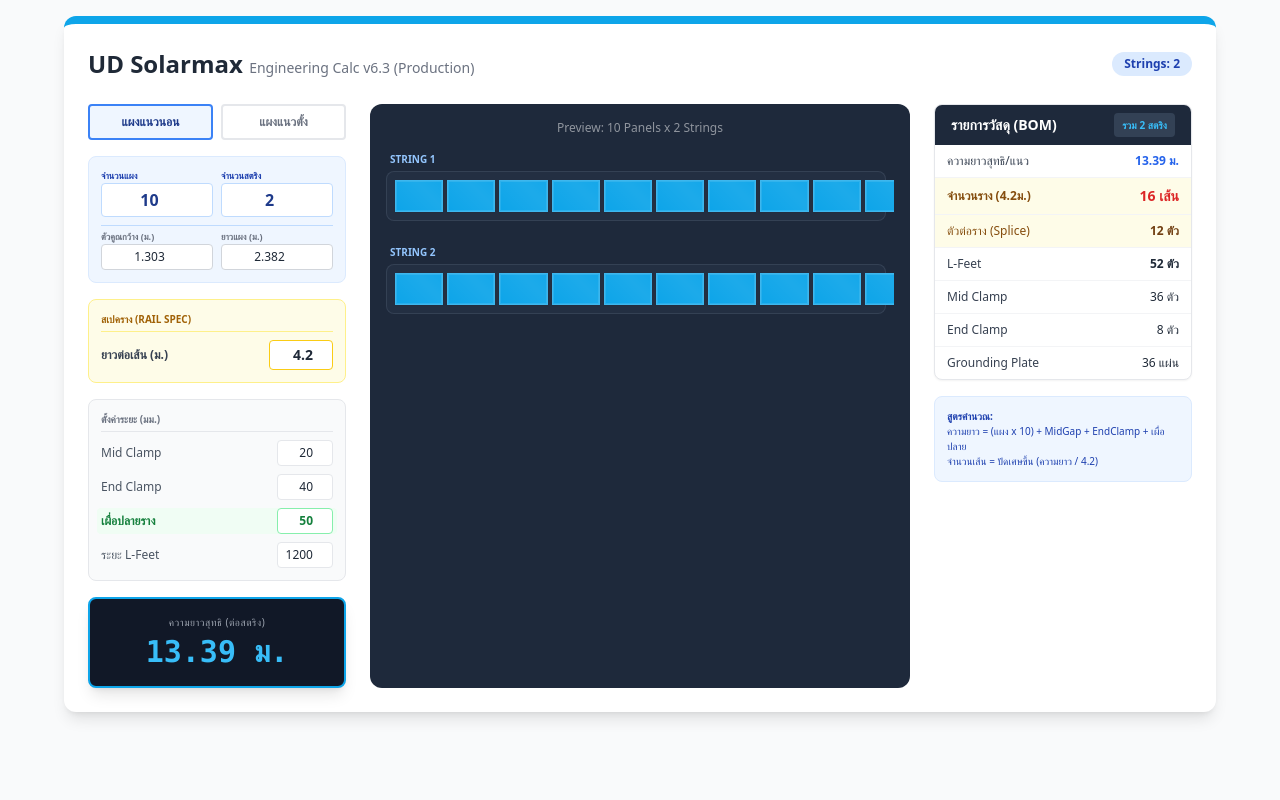
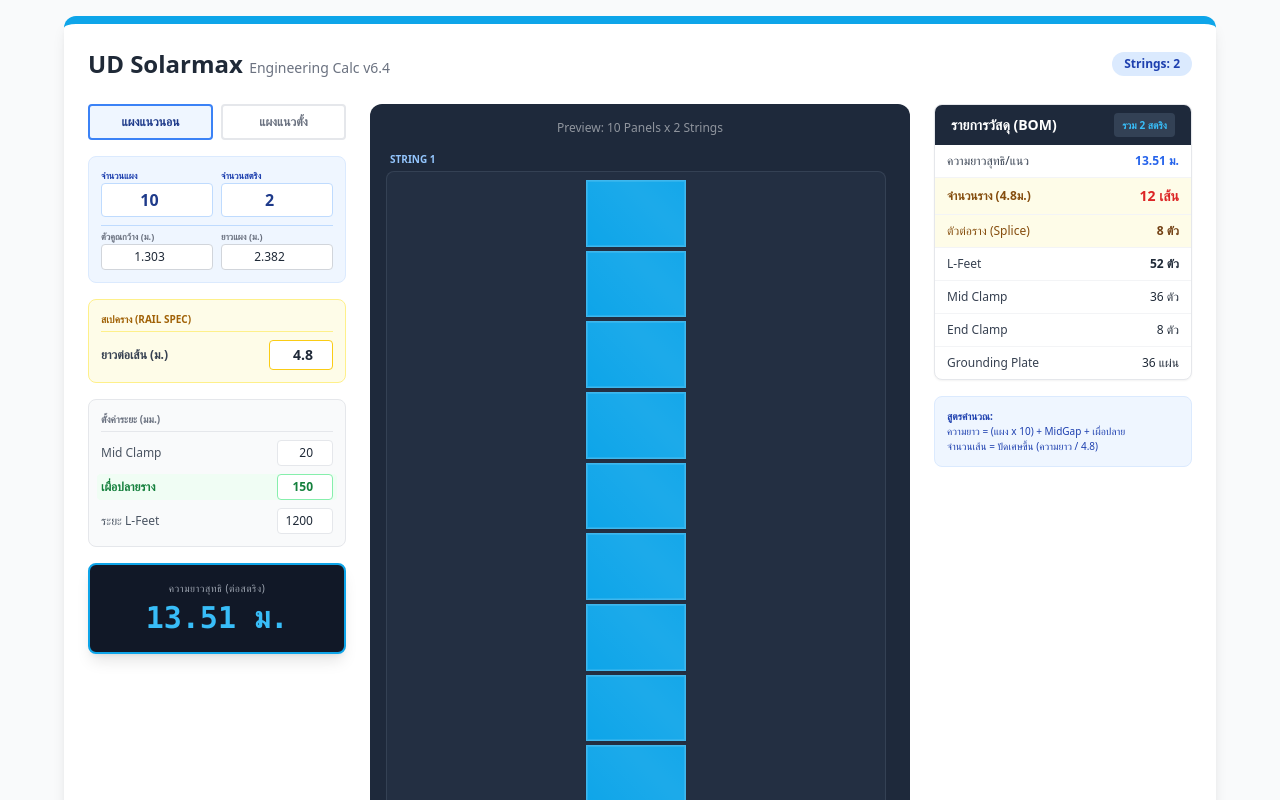
Before and after one commit to udsolarmax/udsolarmax_pv_calulation, a React (Create React App) app: page / in a window 1280 px wide. Shown: the top 800 px of the page. Built offline with nearby package versions, Linux system fonts and the light colour scheme.

Commit message:
Update App.js

```diff
--- a/src/App.js
+++ b/src/App.js
@@ -10,34 +10,32 @@ export default function App() {
   const [panelWidth, setPanelWidth] = useState(1.303);
   const [panelLength, setPanelLength] = useState(2.382);
 
-  // --- 2. Advanced Settings (ละเอียดขึ้น) ---
-  const [railUnitLen, setRailUnitLen] = useState(4.20); // ความยาวรางมาตรฐานต่อเส้น (เมตร)
+  // --- 2. Advanced Settings ---
+  const [railUnitLen, setRailUnitLen] = useState(4.80); // ปรับ default ตามรูปของคุณ (Image 10)
   const [midClamp, setMidClamp] = useState(20);    // มม.
-  const [endClamp, setEndClamp] = useState(40);    // มม. (เฉพาะตัว Clamp)
-  const [overhang, setOverhang] = useState(50);    // มม. (ระยะเผื่อปลายราง)
+  // REMOVED: const [endClamp, setEndClamp] = useState(40);  <-- ลบการตั้งค่า End Clamp ออก
+  const [overhang, setOverhang] = useState(150);   // มม. (ระยะเผื่อปลายราง) - ปรับ default ตามรูป
   const [lFeetDist, setLFeetDist] = useState(1200); // มม.
 
   // --- 3. สูตรคำนวณ (Calculation Logic) ---
 
   // A. ความยาวเชิงเรขาคณิต (Total Geometry Length)
-  // สูตร: (PanelZone) + (MidGaps) + (EndClamps) + (Overhangs)
+  // สูตรใหม่: (PanelZone) + (MidGaps) + (Overhangs)  <-- เอา EndClamps ออกจากสูตร
   const totalPanelWidth = panels * panelWidth;
   const totalMidGaps = (panels > 0 ? panels - 1 : 0) * (midClamp / 1000);
-  const totalEndClamps = 2 * (endClamp / 1000);
+  // REMOVED: const totalEndClamps = 2 * (endClamp / 1000);
   const totalOverhangs = 2 * (overhang / 1000);
 
-  const railLengthPerString = totalPanelWidth + totalMidGaps + totalEndClamps + totalOverhangs;
+  const railLengthPerString = totalPanelWidth + totalMidGaps + totalOverhangs;
 
   // B. คำนวณวัสดุ (BOM)
   const totalRailLines = 2 * strings; // จำนวนแนวรางทั้งหมด
 
   // B1. จำนวนรางที่ต้องสั่ง (เส้น)
-  // เอาความยาวที่ต้องใช้ หารด้วย ความยาวรางมาตรฐาน แล้วปัดขึ้น
   const barsPerLine = Math.ceil(railLengthPerString / railUnitLen);
   const totalBars = barsPerLine * totalRailLines;
 
   // B2. ตัวต่อราง (Splice)
-  // ถ้าต้องใช้ราง 2 เส้นต่อกัน ต้องใช้ Splice 1 ตัว (Bars - 1)
   const splicePerLine = barsPerLine > 1 ? barsPerLine - 1 : 0;
   const totalSplices = splicePerLine * totalRailLines;
 
@@ -48,7 +46,7 @@ export default function App() {
   const midClampPerString = (panels > 0 ? panels - 1 : 0) * 2;
   const totalMidClamp = midClampPerString * strings;
 
-  const endClampPerString = 4;
+  const endClampPerString = 4; // จำนวนยังคง 4 ตัวต่อสตริง
   const totalEndClamp = endClampPerString * strings;
 
   return (
@@ -58,7 +56,7 @@ export default function App() {
       <div className="bg-white p-4 md:p-6 rounded-xl shadow-lg w-full max-w-6xl border-t-8 border-[#0ea5e9]">
         <div className="flex flex-col md:flex-row justify-between items-center mb-6">
           <h1 className="text-xl md:text-2xl font-bold text-gray-800">
-            UD Solarmax <span className="block md:inline text-xs md:text-sm font-normal text-gray-500">Engineering Calc v6.3 (Production)</span>
+            UD Solarmax <span className="block md:inline text-xs md:text-sm font-normal text-gray-500">Engineering Calc v6.4</span>
           </h1>
           <div className="mt-2 md:mt-0 px-3 py-1 bg-blue-100 text-blue-800 rounded-full text-xs font-bold">
              Strings: {strings}
@@ -98,7 +96,7 @@ export default function App() {
               </div>
             </div>
 
-             {/* Inputs Group 2: Rail Specs (NEW) */}
+             {/* Inputs Group 2: Rail Specs */}
             <div className="bg-yellow-50 p-3 rounded-lg border border-yellow-200 space-y-2">
                <h3 className="text-[10px] font-bold text-yellow-700 uppercase border-b border-yellow-200 pb-1 mb-1">สเปคราง (Rail Spec)</h3>
                <div className="flex justify-between items-center">
@@ -107,11 +105,11 @@ export default function App() {
                </div>
             </div>
 
-             {/* Inputs Group 3: Distances (Updated) */}
+             {/* Inputs Group 3: Distances (Updated - End Clamp Removed) */}
             <div className="bg-gray-50 p-3 rounded-lg border border-gray-200 space-y-2">
               <h3 className="text-[10px] font-bold text-gray-500 uppercase border-b pb-1 mb-1">ตั้งค่าระยะ (มม.)</h3>
               <div className="flex justify-between items-center"><label className="text-xs text-gray-600">Mid Clamp</label><input type="number" value={midClamp} onChange={(e) => setMidClamp(Number(e.target.value))} className="w-14 border rounded px-1 py-1 text-right text-xs" /></div>
-              <div className="flex justify-between items-center"><label className="text-xs text-gray-600">End Clamp</label><input type="number" value={endClamp} onChange={(e) => setEndClamp(Number(e.target.value))} className="w-14 border rounded px-1 py-1 text-right text-xs" /></div>
+              {/* REMOVED END CLAMP INPUT */}
               <div className="flex justify-between items-center bg-green-50 px-1 -mx-1 rounded"><label className="text-xs text-green-700 font-bold">เผื่อปลายราง</label><input type="number" value={overhang} onChange={(e) => setOverhang(Number(e.target.value))} className="w-14 border border-green-300 rounded px-1 py-1 text-right text-xs font-bold text-green-700" /></div>
               <div className="flex justify-between items-center"><label className="text-xs text-gray-600">ระยะ L-Feet</label><input type="number" value={lFeetDist} onChange={(e) => setLFeetDist(Number(e.target.value))} className="w-14 border rounded px-1 py-1 text-right text-xs" /></div>
             </div>
@@ -130,12 +128,14 @@ export default function App() {
                 {[...Array(strings > 0 ? strings : 1)].map((_, s) => (
                   <div key={s} className="w-full">
                     <div className="text-[10px] text-blue-300 mb-1 ml-1 font-bold">STRING {s+1}</div>
-                    <div className="flex flex-row w-full bg-slate-700/30 p-2 rounded-lg border border-slate-600/50 items-center justify-start gap-px md:gap-1">
+                    {/* UPDATE: เปลี่ยน flex-direction ตามโหมด */}
+                    <div className={`flex ${mode === 'landscape' ? 'flex-col items-center' : 'flex-row'} w-full bg-slate-700/30 p-2 rounded-lg border border-slate-600/50 justify-start gap-px md:gap-1`}>
                         {[...Array(panels > 0 ? panels : 0)].map((_, i) => (
                           <div
                             key={i}
                             style={{
-                                width: `${100 / panels}%`,
+                                // UPDATE: ปรับขนาดและการจัดวางตามโหมด
+                                width: mode === 'landscape' ? '70%' : `${100 / panels}%`,
                                 maxWidth: '100px',
                                 aspectRatio: mode === 'landscape' ? '3/2' : '2/3'
                             }}
@@ -164,7 +164,7 @@ export default function App() {
 
                       {/* ส่วนคำนวณราง */}
                       <tr className="bg-yellow-50">
-                        <td className="px-3 py-2 text-yellow-800 font-bold">จำนวนราง ({railUnitLen}ม.)</td>
+                        <td className="px-3 py-2 text-yellow-800 font-bold">จำนวนราง ({railUnitLen.toFixed(1)}ม.)</td>
                         <td className="px-3 py-2 text-right font-bold text-red-600 text-sm">{totalBars} เส้น</td>
                       </tr>
                       <tr className="bg-yellow-50">
@@ -174,7 +174,7 @@ export default function App() {
 
                       <tr><td className="px-3 py-2 text-gray-700">L-Feet</td><td className="px-3 py-2 text-right font-bold">{totalLFeet} ตัว</td></tr>
                       <tr><td className="px-3 py-2 text-gray-700">Mid Clamp</td><td className="px-3 py-2 text-right">{totalMidClamp} ตัว</td></tr>
-                      <tr><td className="px-3 py-2 text-gray-700">End Clamp</td><td className="px-3 py-2 text-right">{totalEndClamp} ตัว</td></tr>
+                      <tr><td className="px-3 py-2 text-gray-700">End Clamp</td><td className="px-3 py-2 text-right">{totalEndClamp} ตัว</td></tr> {/* ยังคงแสดงจำนวน End Clamp */}
                       <tr><td className="px-3 py-2 text-gray-700">Grounding Plate</td><td className="px-3 py-2 text-right">{totalMidClamp} แผ่น</td></tr>
                    </tbody>
                 </table>
@@ -182,8 +182,9 @@ export default function App() {
 
              <div className="p-3 bg-blue-50 rounded-lg text-[10px] text-blue-800 border border-blue-100">
                <strong>สูตรคำนวณ:</strong><br/>
-               ความยาว = (แผง x {panels}) + MidGap + EndClamp + เผื่อปลาย<br/>
-               จำนวนเส้น = ปัดเศษขึ้น (ความยาว / {railUnitLen})
+               {/* UPDATE: อัปเดตข้อความสูตร */}
+               ความยาว = (แผง x {panels}) + MidGap + เผื่อปลาย<br/>
+               จำนวนเส้น = ปัดเศษขึ้น (ความยาว / {railUnitLen.toFixed(1)})
              </div>
           </div>
 
```
